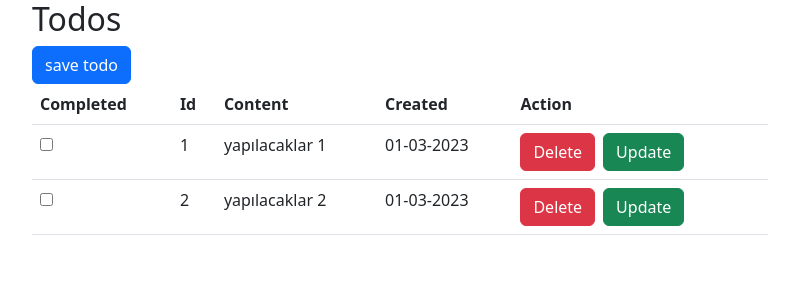
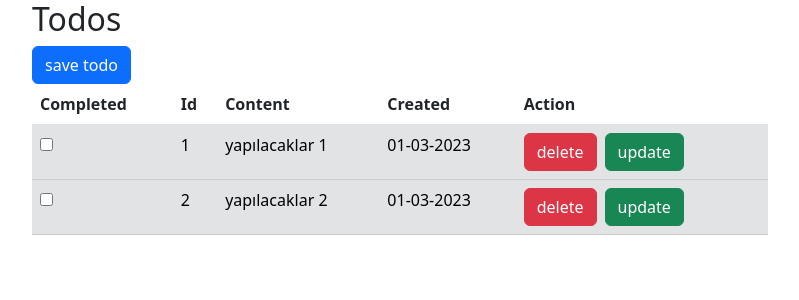
Before and after one commit to nihantelli/2day, an Angular app in the folder app/: page / in a window 1280 px wide. Shown: the top 300 px of the page, without its empty margins (240-1039 px from the left). Built offline with nearby package versions, Linux system fonts and the light colour scheme.

Commit message:
22.gün tamamlandı

```diff
--- a/app/package.json
+++ b/app/package.json
@@ -20,6 +20,7 @@
     "@angular/router": "^15.1.0",
     "bootstrap": "^5.2.3",
     "rxjs": "~7.8.0",
+    "sweetalert2": "^11.7.3",
     "tslib": "^2.3.0",
     "zone.js": "~0.12.0"
   },
--- a/app/src/app/pages/todo-list/todo-list.component.css
+++ b/app/src/app/pages/todo-list/todo-list.component.css
@@ -0,0 +1,3 @@
+.isOk {
+  text-decoration-line: line-through;
+}
--- a/app/src/app/pages/todo-list/todo-list.component.html
+++ b/app/src/app/pages/todo-list/todo-list.component.html
@@ -1,10 +1,13 @@
 <div class="container">
+
     <div class="row">
+
         <div class="col-md-8 offset-md-2">
             <h2>Todos</h2>
             <a routerLink="/todo-save" class="btn btn-primary">save todo</a>
 
             <table class="table">
+
                 <thead>
                     <tr>
                         <th>Completed</th>
@@ -16,24 +19,22 @@
                 </thead>
 
                 <tbody>
-          <tr *ngFor="let todo of todoList">
+
+                    <tr [ngClass]="{'table-success':todo.isCompleted,'table-secondary':!todo.isCompleted}"
+                        *ngFor="let todo of todoList">
+                        <td><input type="checkbox" [checked]="todo.isCompleted" (change)="isCompleted(todo.id)"></td>
+                        <td>{{todo.id}}</td>
+                        <td [ngClass]="{'isOk':todo.isCompleted}">{{todo.content}}</td>
+                        <td>{{todo.created | date:'dd-MM-YYYY'}}</td>
                         <td>
-              <input
-                type="checkbox"
-                [checked]="todo.isCompleted"
-                (change)="isCompleted(todo.id)"
-              />
-            </td>
-            <td>{{ todo.id }}</td>
-            <td>{{ todo.content }}</td>
-            <td>{{ todo.created | date : "dd-MM-YYYY" }}</td>
-            <td>
-              <a class="btn btn-danger" (click)="delete(todo.id)">Delete</a>
-              <a class="btn btn-success mx-2" [routerLink]="['todo-update', todo.id]">Update</a>
+                            <a class="btn btn-danger" (click)="delete(todo.id)">delete</a>
+
+                            <a class="btn btn-success mx-2" [routerLink]="['/todo-update',todo.id]">update</a>
                         </td>
                     </tr>
                 </tbody>
             </table>
         </div>
     </div>
+
 </div>
--- a/app/src/app/pages/todo-list/todo-list.component.ts
+++ b/app/src/app/pages/todo-list/todo-list.component.ts
@@ -1,7 +1,8 @@
 import { Component, OnInit } from '@angular/core';
+
+import { TodoService } from '../todo.service';
+import sweetAlert from 'sweetalert2';
 import { Todo } from 'src/app/models/todo';
-import { TodoService } from '../todo.service';
-
 @Component({
   selector: 'app-todo-list',
   templateUrl: './todo-list.component.html',
@@ -9,29 +10,46 @@ import { TodoService } from '../todo.service';
 })
 export class TodoListComponent implements OnInit {
   todoList: Todo[] = [];
+
   constructor(private todoService: TodoService) {}
   ngOnInit(): void {
     this.load();
   }
+
   load() {
     this.todoService.getAll().subscribe((x) => (this.todoList = x));
   }
+
   delete(id: number) {
+    sweetAlert
+      .fire({
+        title: 'Are you sure',
+        text: "you won't be able to revert this action",
+        icon: 'warning',
+        showCancelButton: true,
+        confirmButtonText: 'yes, delete it',
+      })
+      .then((result) => {
+        if (result.isConfirmed) {
           this.todoService.delete(id).subscribe((x) => {
             if (x) {
               this.load();
             } else {
-        alert('bir hata oluştu.');
+              alert('bir hata meydana geldi');
+            }
+          });
         }
       });
   }
 
   isCompleted(id: number) {
     this.todoService.isCompleted(id).subscribe((x) => {
+      console.log(x);
+
       if (x == true) {
         this.load();
       } else {
-        alert('bir hata meydana geldi.');
+        alert('bir hata meydana geldi');
       }
     });
   }
--- a/app/src/app/pages/todo-save/todo-save.component.ts
+++ b/app/src/app/pages/todo-save/todo-save.component.ts
@@ -2,28 +2,47 @@ import { Component } from '@angular/core';
 import { FormBuilder, FormGroup } from '@angular/forms';
 import { Router } from '@angular/router';
 import { TodoService } from '../todo.service';
-
+import alert from 'sweetalert2'
 @Component({
   selector: 'app-todo-save',
   templateUrl: './todo-save.component.html',
-  styleUrls: ['./todo-save.component.css'],
+  styleUrls: ['./todo-save.component.css']
 })
 export class TodoSaveComponent {
+
   myForm: FormGroup = this.fb.group({
-    content: [''],
-  });
+    content: ['']
 
-  constructor(
-    private fb: FormBuilder,
-    private todoService: TodoService,
-    private router: Router
-  ) {}
+
+  })
+
+  constructor(private fb: FormBuilder, private todoService: TodoService, private router: Router) {
+
+
+  }
 
   save() {
-    this.todoService.save(this.myForm.value).subscribe((x) => {
-      if (x) {
-        this.router.navigateByUrl('todo-list');
+
+
+    this.todoService.save(this.myForm.value).subscribe(isSuccess => {
+
+
+      if (isSuccess) {
+
+        alert.fire({
+          position: 'center',
+          icon: 'success',
+          title: 'Your todo saved',
+          showConfirmButton: false,
+          timer: 1500
+
+        })
+
+        this.router.navigateByUrl("todo-list");
       }
-    });
+
+
+    })
+
   }
 }
--- a/app/src/app/pages/todo-update/todo-update.component.html
+++ b/app/src/app/pages/todo-update/todo-update.component.html
@@ -1 +1,24 @@
-<p>todo-update works!</p>
+<div class="container">
+  <div class="row">
+    <div class="col-md-8 offset-md-2">
+      <form [formGroup]="myForm" (ngSubmit)="update()">
+        <h2>Update Todo</h2>
+        <div class="mb-3">
+          <input type="hidden" formControlName="id" />
+
+          <label for="" class="form-label">Content :</label>
+
+          <textarea
+            class="form-control"
+            formControlName="content"
+            name="content"
+          ></textarea>
+
+          <div class="mt-3">
+            <button class="btn btn-primary" type="submit">Update</button>
+          </div>
+        </div>
+      </form>
+    </div>
+  </div>
+</div>
--- a/app/src/app/pages/todo-update/todo-update.component.ts
+++ b/app/src/app/pages/todo-update/todo-update.component.ts
@@ -1,10 +1,49 @@
-import { Component } from '@angular/core';
+import { Component, OnInit } from '@angular/core';
+import { FormBuilder, FormGroup } from '@angular/forms';
+import { ActivatedRoute, Router } from '@angular/router';
+import { TodoService } from '../todo.service';
 
 @Component({
   selector: 'app-todo-update',
   templateUrl: './todo-update.component.html',
   styleUrls: ['./todo-update.component.css']
 })
-export class TodoUpdateComponent {
+export class TodoUpdateComponent implements OnInit {
+
+  myForm: FormGroup = this.fb.group({
+    content: [''],
+    id: [0]
+
+
+  })
+  constructor(private fb: FormBuilder, private todoService: TodoService, private activateRouter: ActivatedRoute, private router: Router) { }
+  ngOnInit(): void {
+
+
+    let id = Number(this.activateRouter.snapshot.paramMap.get('id'))
+
+    this.todoService.get(id).subscribe(x => {
+
+      this.myForm.get('content')?.setValue(x?.content);
+      this.myForm.get('id')?.setValue(id);
+    })
+  }
+  update() {
+    this.todoService.update(this.myForm.value).subscribe(isSuccess => {
+
+      if (isSuccess) {
+        this.router.navigateByUrl("/todo-list");
+      }
+      else {
+        alert("bir hata meydana geldi");
+      }
+    })
+
+
+
+
+  }
+
+
 
 }
--- a/app/src/app/pages/todo.service.ts
+++ b/app/src/app/pages/todo.service.ts
@@ -1,5 +1,6 @@
+import { HttpClient, HttpResponse } from '@angular/common/http';
 import { Injectable } from '@angular/core';
-import { find, from, Observable, of, toArray } from 'rxjs';
+import { find, from, map, Observable, of, toArray } from 'rxjs';
 import { Todo } from '../models/todo';
 import { TodoSave } from '../models/todo-save';
 import { TodoUpdate } from '../models/todo-update';
@@ -8,69 +9,51 @@ import { TodoUpdate } from '../models/todo-update';
   providedIn: 'root',
 })
 export class TodoService {
+  baseUrl = 'https://localhost:7001';
   todoList: Todo[] = [];
-  constructor() {}
+  constructor(private http: HttpClient) {}
 
   getAll(): Observable<Todo[]> {
-    return from(this.todoList).pipe(toArray());
+    return this.http.get<Todo[]>(`${this.baseUrl}/api/todos`);
   }
 
   get(id: number): Observable<Todo | undefined> {
-    return from(this.todoList).pipe(find((x) => x.id == id));
+    return this.http.get<Todo>(`${this.baseUrl}/api/todos/${id}`);
   }
 
   delete(id: number): Observable<boolean> {
-    var todoIndexToDelete = this.todoList.findIndex((x) => x.id == id);
-
-    if (todoIndexToDelete <= -1) {
-      return of(false);
-    }
-
-    this.todoList.splice(todoIndexToDelete, 1);
-
-    return of(true);
+    return this.http
+      .delete(`${this.baseUrl}/api/todos/${id}`, { observe: 'response' })
+      .pipe(map((x) => x.status === 204));
   }
 
   save(newTodo: TodoSave): Observable<boolean> {
-    const newId = Math.floor(Math.random() * 100);
-
-    this.todoList.push({
-      id: newId,
-      content: newTodo.content,
-      isCompleted: false,
-      created: new Date(),
-    });
-
-    return of(true);
+    return this.http
+      .post<Response>(`${this.baseUrl}/api/todos`, newTodo, {
+        observe: 'response',
+      })
+      .pipe(map((x) => x.status === 201));
   }
 
   update(todo: TodoUpdate): Observable<boolean> {
-    var todoIndexToUpdate = this.todoList.findIndex((x) => x.id == todo.id);
-    if (todoIndexToUpdate <= -1) {
-      return of(false);
-    }
-
-    this.todoList[todoIndexToUpdate].content = todo.content;
-    return of(true);
+    return this.http
+      .put<Response>(`${this.baseUrl}/api/todos/${todo.id}`, todo, {
+        observe: 'response',
+      })
+      .pipe(map((x) => x.status === 204));
   }
   isCompleted(id: number): Observable<boolean> {
-    var todoIndexToUpdate = this.todoList.findIndex((x) => x.id == id);
-    if (todoIndexToUpdate <= -1) {
-      return of(false);
-    }
-
-    this.todoList[todoIndexToUpdate].isCompleted =
-      !this.todoList[todoIndexToUpdate].isCompleted;
-    return of(true);
-
-    //bad way
-    // if( this.todoList[todoIndexToUpdate].isCompleted==true)
-    // {
-    //   this.todoList[todoIndexToUpdate].isCompleted==false
-    // }
-    // else
-    // {
-    //   this.todoList[todoIndexToUpdate].isCompleted==true
-    // }
+    return this.http
+      .put<Response>(
+        `${this.baseUrl}/api/todos/iscompleted/${id}`,
+        {},
+        { observe: 'response' }
+      )
+      .pipe(
+        map((x) => {
+          console.log(x);
+          return x.status === 204;
+        })
+      );
   }
 }
```
Also changed, not shown: app/src/app/pages/todo-save/todo-save.component.html (indentation only), 1 other file (tests, documents, lock files or other folders). Lines whose indentation alone changed are shown as unchanged.
